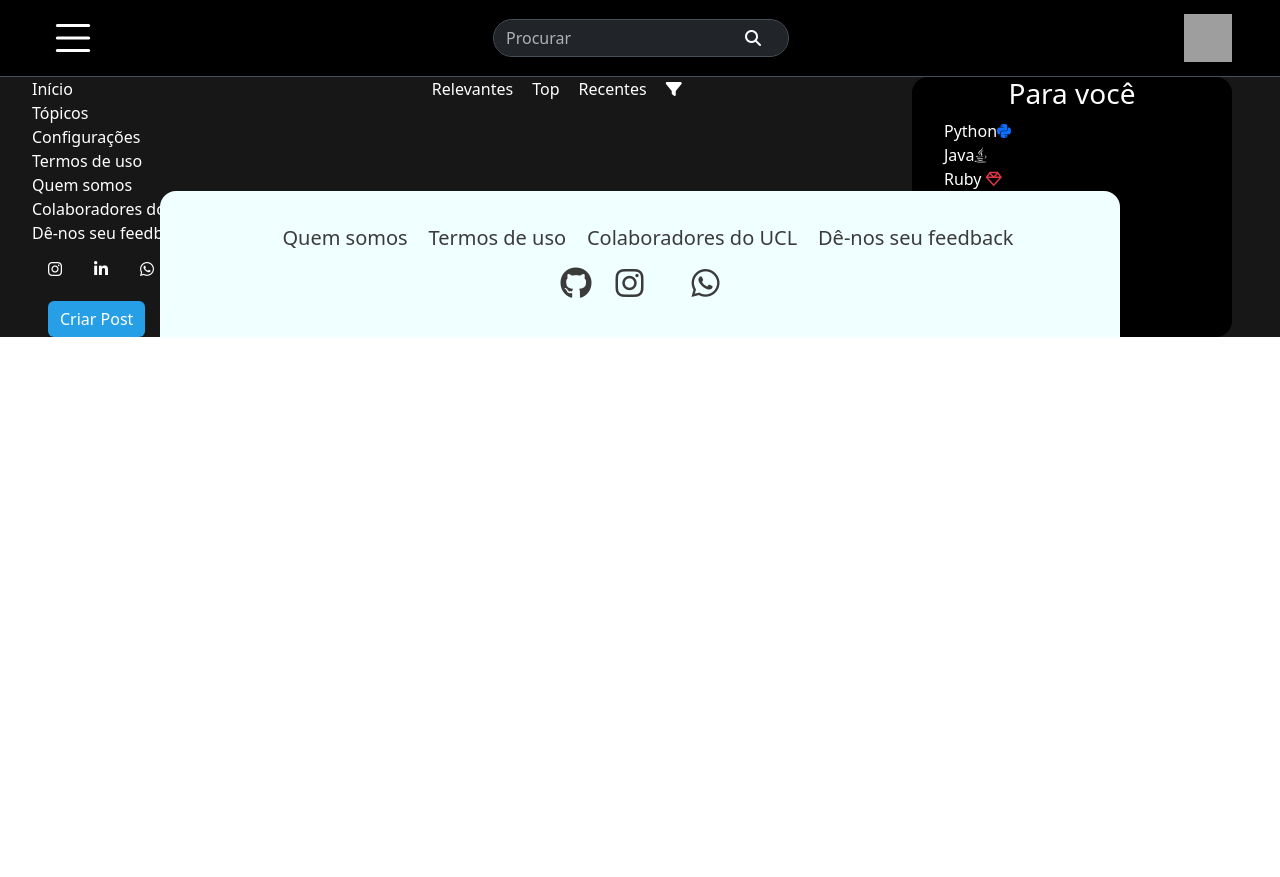
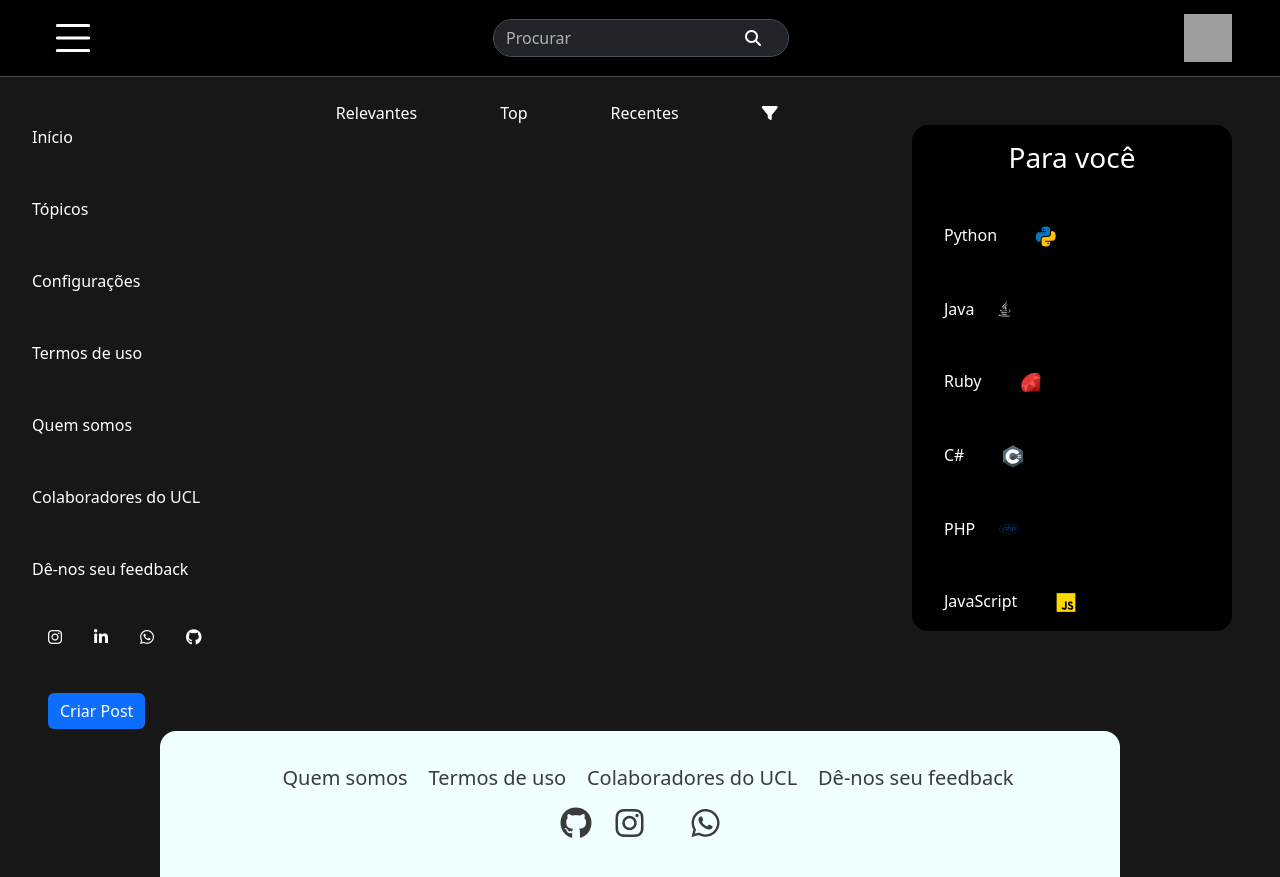
Before and after one commit to unitedcodelab/foi-de-base, a Django app: page /posts/feed/ in a window 1280 px wide. Before the commit the page ends 337 px from the top, so only its background shows below. Run offline with Django 5.2, Linux system fonts and the light colour scheme; grey boxes are pictures that could not be loaded.

Commit message:
config feed.html and feed.css

```diff
--- a/source/static/css/pages/posts/feed.css
+++ b/source/static/css/pages/posts/feed.css
@@ -10,6 +10,18 @@
     background-color: var(--grey);
 }
 
+@media (max-width: 634px) {
+    .container-mid {
+        margin: 0 25rem 0 0 !important;
+        justify-content: space-between !important;
+    }
+
+    .container-right {
+        margin: 0 35rem 0 0 !important;
+    }
+}
+
+
 ul {
     list-style: none;
 }
@@ -17,3 +29,11 @@ ul {
 button {
     background-color: #269FE6 !important;
 }
+
+.social:hover {
+    color: var(--light-blue) !important;
+}
+
+.container-right {
+    height: fit-content;
+}
--- a/source/templates/pages/posts/feed.html
+++ b/source/templates/pages/posts/feed.html
@@ -11,49 +11,54 @@
 
 
 {% block content %}
-<div class="d-flex main-container justify-content-between">
+<main class="d-flex main-container justify-content-between h-100 ">
   <div class="container-left">
     <div class="menu">
       <ul>
-        <div>
+        <div class="mt-5">
           <li><a href="#" target="_self" rel="next" class="text-white text-decoration-none">Início</a></li>
         </div>
-        <div>
+        <div class="mt-5">
           <li><a href="#" target="_self" rel="next" class="text-white text-decoration-none">Tópicos</a></li>
         </div>
-        <div>
+        <div class="mt-5">
           <li><a href="#" target="_self" rel="next" class="text-white text-decoration-none">Configurações</a></li>
         </div>
-        <div>
+        <div class="mt-5">
           <li><a href="#" target="_self" rel="next" class="text-white text-decoration-none">Termos de uso</a></li>
         </div>
-        <div>
+        <div class="mt-5">
           <li><a href="#" target="_self" rel="next" class="text-white text-decoration-none">Quem somos</a></li>
         </div>
-        <div>
+        <div class="mt-5">
           <li><a href="#" target="_self" rel="next" class="text-white text-decoration-none">Colaboradores do UCL</a>
           </li>
         </div>
-        <div>
+        <div class="mt-5">
           <li><a href="#" target="_self" rel="next" class="text-white text-decoration-none">Dê-nos seu feedback</a></li>
         </div>
       </ul>
-      <div class="social d-flex">
-        <div><a href="#" target="_blank" rel="external"><i class="fa-brands fa-x-twitter text-white mx-3"></i></a></div>
-        <div><a href="#" target="_blank" rel="external"><i class="fa-brands fa-instagram text-white mx-3"></i></a></div>
-        <div><a href="#" target="_blank" rel="external"><i class="fa-brands fa-linkedin-in text-white mx-3"></i></a>
+      <div class="mt-5 d-flex">
+        <div><a href="#" target="_blank" rel="external"><i
+              class="fa-brands fa-x-twitter text-white mx-3 social"></i></a></div>
+        <div><a href="#" target="_blank" rel="external"><i
+              class="fa-brands fa-instagram text-white mx-3 social"></i></a></div>
+        <div><a href="#" target="_blank" rel="external"><i
+              class="fa-brands fa-linkedin-in text-white mx-3 social"></i></a>
         </div>
+
         <div><a href="#" target="_blank" rel="external"><i class="fa-brands fa-whatsapp text-white mx-3"></i></a></div>
         <div><a href="https://github.com/unitedcodelab" target="_blank" rel="external"><i
               class="fa-brands fa-github text-white mx-3"></i></a></div>
       </div>
-      <div>
-        <button type="button" class="btn btn-primary mx-5 mt-4">Criar Post</button>
+      <div class="mt-4">
+        <a href="../posts/create.html" target="_self" rel="next" class="btn btn-primary mx-5 mt-4">Criar Post</a>
       </div>
+
     </div>
   </div>
 
-  <div class="container-mid w-25 ">
+  <div class="container-mid w-50 mt-4">
     <ul class="d-flex justify-content-evenly">
       <li><a href="#" target="_self" rel="next" class="text-white text-decoration-none">Relevantes</a></li>
       <li><a href="#" target="_self" rel="next" class="text-white text-decoration-none">Top</a></li>
@@ -62,26 +67,75 @@
     </ul>
   </div>
 
-  <div class="container-right mx-5 bg-black w-25 rounded rounded-4 position-relative">
+  <div class="container-right mx-5 bg-black w-25 rounded rounded-4 position-relative object-fit-cover mt-5">
     <div class="">
-      <h3 class="text-white text-center">Para você</h3>
+      <h3 class="text-white text-center mt-3">Para você</h3>
     </div>
     <ul>
-      <li><a href="#" target="_self" rel="next" class="text-white text-decoration-none">Python</a><i
-          class="fa-brands fa-python text-primary "></i></li>
-      <li><a href="#" target="_self" rel="next" class="text-white text-decoration-none">Java</a><i
-          class="fa-brands fa-java text-white "></i></li>
-      <li><a href="#" target="_self" rel="next" class="text-white text-decoration-none">Ruby</a> <i
-          class="fa-regular fa-gem text-danger"></i></i></li>
-      <li><a href="#" target="_self" rel="next" class="text-white text-decoration-none">C#</a><i
-          class="fa-solid fa-c "></i></li>
-      <li><a href="#" target="_self" rel="next" class="text-white text-decoration-none">PHP</a><i
-          class="fa-brands fa-php text-primary-emphasis "></i></li>
-      <li><a href="#" target="_self" rel="next" class="text-white text-decoration-none">JavaScript</a><i
-          class="fa-brands fa-js text-warning "></i></li>
+      <div class="mt-5">
+        <li><a href="#" target="_self" rel="next" class="text-white text-decoration-none">Python</a><svg class="mx-4"
+            xmlns="http://www.w3.org/2000/svg" x="50px" y="0px" width="50" height="25" viewBox="0 0 48 48">
+            <path fill="#0277BD"
+              d="M24.047,5c-1.555,0.005-2.633,0.142-3.936,0.367c-3.848,0.67-4.549,2.077-4.549,4.67V14h9v2H15.22h-4.35c-2.636,0-4.943,1.242-5.674,4.219c-0.826,3.417-0.863,5.557,0,9.125C5.851,32.005,7.294,34,9.931,34h3.632v-5.104c0-2.966,2.686-5.896,5.764-5.896h7.236c2.523,0,5-1.862,5-4.377v-8.586c0-2.439-1.759-4.263-4.218-4.672C27.406,5.359,25.589,4.994,24.047,5z M19.063,9c0.821,0,1.5,0.677,1.5,1.502c0,0.833-0.679,1.498-1.5,1.498c-0.837,0-1.5-0.664-1.5-1.498C17.563,9.68,18.226,9,19.063,9z">
+            </path>
+            <path fill="#FFC107"
+              d="M23.078,43c1.555-0.005,2.633-0.142,3.936-0.367c3.848-0.67,4.549-2.077,4.549-4.67V34h-9v-2h9.343h4.35c2.636,0,4.943-1.242,5.674-4.219c0.826-3.417,0.863-5.557,0-9.125C41.274,15.995,39.831,14,37.194,14h-3.632v5.104c0,2.966-2.686,5.896-5.764,5.896h-7.236c-2.523,0-5,1.862-5,4.377v8.586c0,2.439,1.759,4.263,4.218,4.672C19.719,42.641,21.536,43.006,23.078,43z M28.063,39c-0.821,0-1.5-0.677-1.5-1.502c0-0.833,0.679-1.498,1.5-1.498c0.837,0,1.5,0.664,1.5,1.498C29.563,38.32,28.899,39,28.063,39z">
+            </path>
+          </svg></li>
+      </div>
+      <div class="mt-5">
+        <li><a href="#" target="_self" rel="next" class="text-white text-decoration-none">Java</a><i
+            class="fa-brands fa-java text-white mx-4"></i></li>
+      </div>
+      <div class="mt-5">
+        <li><a href="#" target="_self" rel="next" class="text-white text-decoration-none">Ruby</a><svg class="mx-4"
+            xmlns="http://www.w3.org/2000/svg" x="0px" y="0px" width="50" height="25" viewBox="0 0 48 48">
+            <path fill="#9B1010" d="M42 14L40 40 14 42z"></path>
+            <path fill="#B71C1C" d="M28 28L40 40 42 14z"></path>
+            <path fill="#C62828" d="M24 12.336A22.621 11.664 0 1 0 24 35.664A22.621 11.664 0 1 0 24 12.336Z"
+              transform="rotate(-45.001 24 24)"></path>
+            <path fill="#E53935" d="M10 17L17 10 25 6 31 10 28 19 19 27 10 30 6 24z"></path>
+            <path fill="#FF5252"
+              d="M31,10l-6-4h11L31,10z M42,15l-11-5l-3,9L42,15z M19,27l13.235,5.235L28,19L19,27z M10,30l4,12l5-15L10,30z M6,24v11l4-5L6,24z">
+            </path>
+          </svg></i></li>
+      </div>
+      <div class="mt-5">
+        <li><a href="#" target="_self" rel="next" class="text-white text-decoration-none">C#</a><svg class="mx-4"
+            xmlns="http://www.w3.org/2000/svg" x="0px" y="0px" width="50" height="25" viewBox="0 0 48 48">
+            <path fill="#37474f" fill-rule="evenodd"
+              d="M22.903,3.286c0.679-0.381,1.515-0.381,2.193,0 c3.355,1.883,13.451,7.551,16.807,9.434C42.582,13.1,43,13.804,43,14.566c0,3.766,0,15.101,0,18.867 c0,0.762-0.418,1.466-1.097,1.847c-3.355,1.883-13.451,7.551-16.807,9.434c-0.679,0.381-1.515,0.381-2.193,0 c-3.355-1.883-13.451-7.551-16.807-9.434C5.418,34.899,5,34.196,5,33.434c0-3.766,0-15.101,0-18.867 c0-0.762,0.418-1.466,1.097-1.847C9.451,10.837,19.549,5.169,22.903,3.286z"
+              clip-rule="evenodd"></path>
+            <path fill="#546e7a" fill-rule="evenodd"
+              d="M5.304,34.404C5.038,34.048,5,33.71,5,33.255 c0-3.744,0-15.014,0-18.759c0-0.758,0.417-1.458,1.094-1.836c3.343-1.872,13.405-7.507,16.748-9.38 c0.677-0.379,1.594-0.371,2.271,0.008c3.343,1.872,13.371,7.459,16.714,9.331c0.27,0.152,0.476,0.335,0.66,0.576L5.304,34.404z"
+              clip-rule="evenodd"></path>
+            <path fill="#fff" fill-rule="evenodd"
+              d="M24,10c7.727,0,14,6.273,14,14s-6.273,14-14,14 s-14-6.273-14-14S16.273,10,24,10z M24,17c3.863,0,7,3.136,7,7c0,3.863-3.137,7-7,7s-7-3.137-7-7C17,20.136,20.136,17,24,17z"
+              clip-rule="evenodd"></path>
+            <path fill="#455a64" fill-rule="evenodd"
+              d="M42.485,13.205c0.516,0.483,0.506,1.211,0.506,1.784 c0,3.795-0.032,14.589,0.009,18.384c0.004,0.396-0.127,0.813-0.323,1.127L23.593,24L42.485,13.205z"
+              clip-rule="evenodd"></path>
+            <path fill="#fff" fill-rule="evenodd" d="M34 20H35V28H34zM37 20H38V28H37z" clip-rule="evenodd"></path>
+            <path fill="#fff" fill-rule="evenodd" d="M32 25H40V26H32zM32 22H40V23H32z" clip-rule="evenodd"></path>
+          </svg></li>
+      </div>
+      <div class="mt-5">
+        <li><a href="#" target="_self" rel="next" class="text-white text-decoration-none">PHP</a><i
+            class="fa-brands fa-php text-primary-emphasis mx-4"></i></li>
+      </div>
+      <div class="mt-5">
+        <li><a href="#" target="_self" rel="next" class="text-white text-decoration-none">JavaScript</a><svg
+            class=" mx-4 " xmlns="http://www.w3.org/2000/svg" x="0px" y="0px" width="50" height="25"
+            viewBox="0 0 48 48">
+            <path fill="#ffd600" d="M6,42V6h36v36H6z"></path>
+            <path fill="#000001"
+              d="M29.538 32.947c.692 1.124 1.444 2.201 3.037 2.201 1.338 0 2.04-.665 2.04-1.585 0-1.101-.726-1.492-2.198-2.133l-.807-.344c-2.329-.988-3.878-2.226-3.878-4.841 0-2.41 1.845-4.244 4.728-4.244 2.053 0 3.528.711 4.592 2.573l-2.514 1.607c-.553-.988-1.151-1.377-2.078-1.377-.946 0-1.545.597-1.545 1.377 0 .964.6 1.354 1.985 1.951l.807.344C36.452 29.645 38 30.839 38 33.523 38 36.415 35.716 38 32.65 38c-2.999 0-4.702-1.505-5.65-3.368L29.538 32.947zM17.952 33.029c.506.906 1.275 1.603 2.381 1.603 1.058 0 1.667-.418 1.667-2.043V22h3.333v11.101c0 3.367-1.953 4.899-4.805 4.899-2.577 0-4.437-1.746-5.195-3.368L17.952 33.029z">
+            </path>
+          </svg></li>
+      </div>
     </ul>
   </div>
-</div>
+</main>
 {% endblock %}
 
 {% block extra_js %}
```
